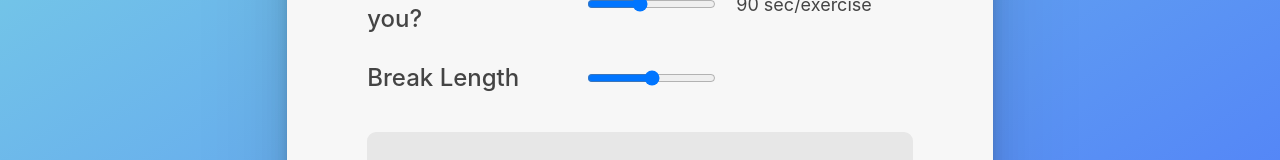
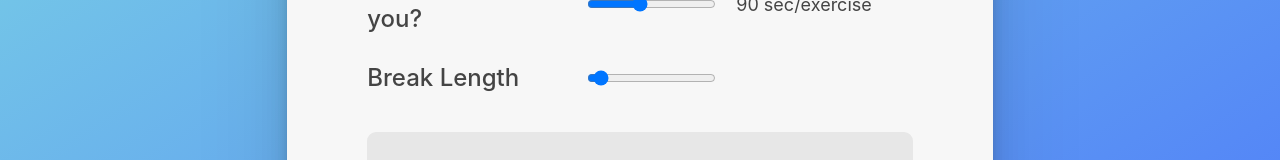
Before and after one commit to njahi/Workout-Timer, a React (Vite) app: page / in a window 1280 px wide. Shown: the part 436-596 px from the top of the page. Built offline with nearby package versions, Linux system fonts and the light colour scheme.

Commit message:
passed a value which is a state already initialied and attached an event listener and a setter function to the same

```diff
--- a/src/components/Calculator.jsx
+++ b/src/components/Calculator.jsx
@@ -60,7 +60,11 @@ function Calculator({ workouts }) {
         </div>
         <div>
           <label>Break Length</label>
-          <input type='range' />
+          <input
+            type='range'
+            value={durationBreak}
+            onChange={(e) => setDurationBreak(e.target.value)}
+          />
         </div>
       </form>
       <section>
```
